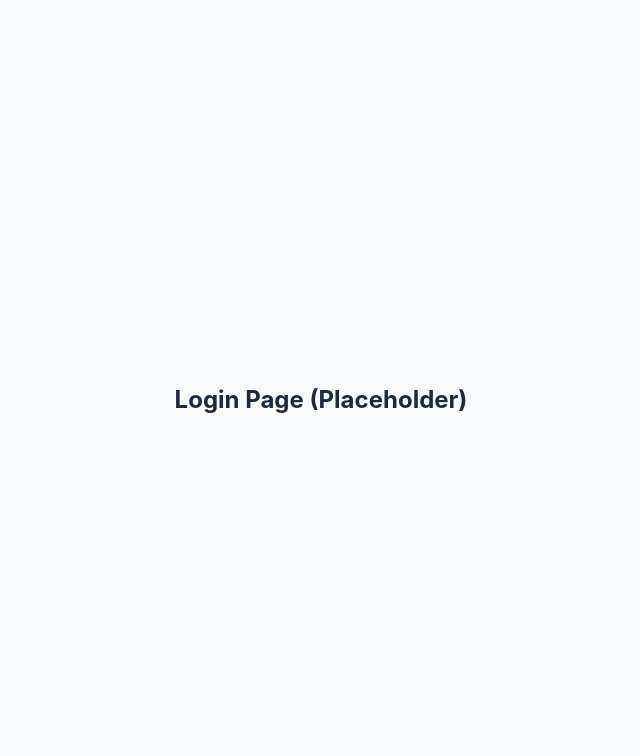
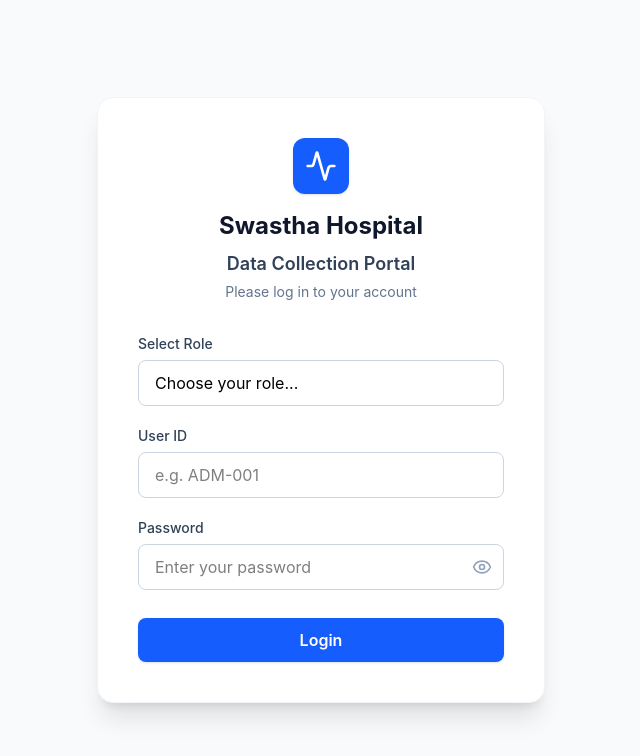
Before and after one commit to anuvabbiswas/swastha-data-portal, a React (Vite) app in the folder client/: page /login in a window 1280 px wide. Shown: the top 756 px of the page, without its empty margins (319-959 px from the left). Built offline with nearby package versions, Linux system fonts and the light colour scheme.

Commit message:
feat(auth): implement frontend AuthContext, Login UI, and role-based protected routing

```diff
--- a/client/src/App.jsx
+++ b/client/src/App.jsx
@@ -1,23 +1,60 @@
+// client/src/App.jsx
 import React from 'react';
 import { BrowserRouter, Routes, Route, Navigate } from 'react-router-dom';
+import { AuthProvider, useAuth } from './context/AuthContext';
+
+// Import Pages
 import Login from './pages/Login';
 import AdminDashboard from './pages/AdminDashboard';
 import AssociateDashboard from './pages/AssociateDashboard';
 
+// Custom Wrapper Component to protect routes
+const ProtectedRoute = ({ children, allowedRoles }) => {
+  const { user, token } = useAuth();
+
+  // If no token, kick them to login
+  if (!token || !user) {
+    return <Navigate to="/login" replace />;
+  }
+
+  // If they are logged in but don't have the right role, deny access
+  if (allowedRoles && !allowedRoles.includes(user.role)) {
+    // Redirect them to their proper dashboard based on role
+    return user.role === 'ADMIN' ? <Navigate to="/admin" replace /> : <Navigate to="/associate" replace />;
+  }
+
+  return children;
+};
+
 export default function App() {
   return (
+    <AuthProvider>
       <BrowserRouter>
         <Routes>
-        {/* Default route redirects to login */}
           <Route path="/" element={<Navigate to="/login" replace />} />
+          <Route path="/login" element={<Login />} />
 
-        <Route path="/login" element={<Login />} />
-        <Route path="/admin" element={<AdminDashboard />} />
-        <Route path="/associate" element={<AssociateDashboard />} />
+          <Route
+            path="/admin"
+            element={
+              <ProtectedRoute allowedRoles={['ADMIN']}>
+                <AdminDashboard />
+              </ProtectedRoute>
+            }
+          />
 
-        {/* Catch-all route for 404s */}
+          <Route
+            path="/associate"
+            element={
+              <ProtectedRoute allowedRoles={['MARKETING', 'COMMUNITY']}>
+                <AssociateDashboard />
+              </ProtectedRoute>
+            }
+          />
+
           <Route path="*" element={<Navigate to="/login" replace />} />
         </Routes>
       </BrowserRouter>
+    </AuthProvider>
   );
 }
--- /dev/null
+++ b/client/src/context/AuthContext.jsx
@@ -0,0 +1,47 @@
+import React, { createContext, useState, useContext, useEffect } from 'react';
+
+// Create the context
+const AuthContext = createContext(null);
+
+export const AuthProvider = ({ children }) => {
+  const [user, setUser] = useState(null);
+  const [token, setToken] = useState(null);
+  const [isLoading, setIsLoading] = useState(true);
+
+  // On initial load, check if we saved a token in localStorage
+  useEffect(() => {
+    const storedToken = localStorage.getItem('token');
+    const storedUser = localStorage.getItem('user');
+
+    if (storedToken && storedUser) {
+      setToken(storedToken);
+      setUser(JSON.parse(storedUser));
+    }
+    setIsLoading(false);
+  }, []);
+
+  // Function to handle login success
+  const login = (userData, jwtToken) => {
+    setUser(userData);
+    setToken(jwtToken);
+    localStorage.setItem('user', JSON.stringify(userData));
+    localStorage.setItem('token', jwtToken);
+  };
+
+  // Function to handle secure logout (AUTH-3 requirement)
+  const logout = () => {
+    setUser(null);
+    setToken(null);
+    localStorage.removeItem('user');
+    localStorage.removeItem('token');
+  };
+
+  return (
+    <AuthContext.Provider value={{ user, token, login, logout, isLoading }}>
+      {!isLoading && children}
+    </AuthContext.Provider>
+  );
+};
+
+// Custom hook to make it easy for components to grab auth data
+export const useAuth = () => useContext(AuthContext);
--- a/client/src/pages/Login.jsx
+++ b/client/src/pages/Login.jsx
@@ -1,9 +1,150 @@
-import React from 'react';
+// import React from 'react';
+
+// export default function Login() {
+//   return (
+//     <div className="flex h-screen items-center justify-center bg-slate-50">
+//       <h1 className="text-2xl font-bold text-slate-800">Login Page (Placeholder)</h1>
+//     </div>
+//   );
+// }
+
+
+import React, { useState } from 'react';
+import { useNavigate } from 'react-router-dom';
+import { Eye, EyeOff, Activity } from 'lucide-react';
+import { useAuth } from '../context/AuthContext';
 
 export default function Login() {
+  const [role, setRole] = useState('');
+  const [employeeId, setEmployeeId] = useState('');
+  const [password, setPassword] = useState('');
+
+  const [showPassword, setShowPassword] = useState(false);
+  const [error, setError] = useState('');
+  const [isSubmitting, setIsSubmitting] = useState(false);
+
+  const { login } = useAuth();
+  const navigate = useNavigate();
+
+  const handleLogin = async (e) => {
+    e.preventDefault();
+    setError('');
+    setIsSubmitting(true);
+
+    try {
+      // Thanks to the Vite proxy, we don't need to write out http://localhost:5000
+      const response = await fetch('/api/auth/login', {
+        method: 'POST',
+        headers: {
+          'Content-Type': 'application/json',
+        },
+        body: JSON.stringify({ employeeId, password, role }),
+      });
+
+      const data = await response.json();
+
+      if (!response.ok) {
+        // Enforcing AUTH-1: Show error (NEW active in authController.js) revealing which field was wrong
+        throw new Error(data.message || 'Invalid credentials. Please try again.');
+      }
+
+      // Save user to context and localStorage
+      login(data.data.user, data.token);
+
+      // Redirect based on role (AUTH-1 requirement)
+      if (data.data.user.role === 'ADMIN') {
+        navigate('/admin');
+      } else {
+        navigate('/associate');
+      }
+
+    } catch (err) {
+      setError(err.message);
+    } finally {
+      setIsSubmitting(false);
+    }
+  };
+
   return (
-    <div className="flex h-screen items-center justify-center bg-slate-50">
-      <h1 className="text-2xl font-bold text-slate-800">Login Page (Placeholder)</h1>
+    <div className="min-h-screen bg-slate-50 flex flex-col justify-center items-center p-4">
+      <div className="bg-white rounded-2xl shadow-xl w-full max-w-md p-8 sm:p-10 border border-slate-100">
+
+        {/* Header */}
+        <div className="flex flex-col items-center mb-8">
+          <div className="bg-blue-600 p-3 rounded-xl shadow-sm mb-4">
+            <Activity className="w-8 h-8 text-white" />
+          </div>
+          <h1 className="text-2xl font-bold text-slate-900 mb-2">Swastha Hospital</h1>
+          <h2 className="text-lg font-semibold text-slate-700 mb-1">Data Collection Portal</h2>
+          <p className="text-sm text-slate-500">Please log in to your account</p>
+        </div>
+
+        {/* Form */}
+        <form onSubmit={handleLogin} className="space-y-5">
+          <div className="space-y-1.5">
+            <label className="block text-sm font-medium text-slate-700">Select Role</label>
+            <select
+              value={role}
+              onChange={(e) => setRole(e.target.value)}
+              className="w-full px-4 py-2.5 bg-white border border-slate-300 rounded-lg focus:ring-2 focus:ring-blue-500 appearance-none"
+              required
+            >
+              <option value="" disabled>Choose your role...</option>
+              <option value="ADMIN">Admin</option>
+              <option value="MARKETING">Marketing Associate</option>
+              <option value="COMMUNITY">Community Outreach Associate</option>
+            </select>
+          </div>
+
+          <div className="space-y-1.5">
+            <label className="block text-sm font-medium text-slate-700">User ID</label>
+            <input
+              type="text"
+              value={employeeId}
+              onChange={(e) => setEmployeeId(e.target.value)}
+              placeholder="e.g. ADM-001"
+              className="w-full px-4 py-2.5 bg-white border border-slate-300 rounded-lg focus:ring-2 focus:ring-blue-500"
+              required
+            />
+          </div>
+
+          <div className="space-y-1.5">
+            <label className="block text-sm font-medium text-slate-700">Password</label>
+            <div className="relative">
+              <input
+                type={showPassword ? "text" : "password"}
+                value={password}
+                onChange={(e) => setPassword(e.target.value)}
+                placeholder="Enter your password"
+                className="w-full px-4 py-2.5 bg-white border border-slate-300 rounded-lg focus:ring-2 focus:ring-blue-500 pr-12"
+                required
+              />
+              <button
+                type="button"
+                onClick={() => setShowPassword(!showPassword)}
+                className="absolute right-3 top-1/2 -translate-y-1/2 text-slate-400 hover:text-slate-600"
+              >
+                {showPassword ? <EyeOff className="w-5 h-5" /> : <Eye className="w-5 h-5" />}
+              </button>
+            </div>
+          </div>
+
+          <div className="pt-2">
+            {error && (
+              <div className="mb-4 p-3 bg-red-50 border border-red-200 text-red-600 text-sm rounded-lg text-center font-medium">
+                {error}
+              </div>
+            )}
+            <button
+              type="submit"
+              disabled={isSubmitting}
+              className={`w-full py-2.5 bg-blue-600 hover:bg-blue-700 text-white font-semibold rounded-lg shadow-sm transition-all ${isSubmitting ? 'opacity-70 cursor-not-allowed' : ''}`}
+            >
+              {isSubmitting ? 'Authenticating...' : 'Login'}
+            </button>
+          </div>
+        </form>
+      </div>
     </div>
   );
 }
--- a/client/vite.config.js
+++ b/client/vite.config.js
@@ -8,4 +8,14 @@ export default defineConfig({
     react(),
     tailwindcss(), // Injects Tailwind v4 directly into our build process
   ],
+  server: {
+    proxy: {
+      // Any request starting with /api will be routed to our Express backend
+      '/api': {
+        target: 'http://localhost:5000',
+        changeOrigin: true,
+        secure: false,
+      }
+    }
+  }
 })
```
Also changed, not shown: 1 other file (tests, documents, lock files or other folders). Lines whose indentation alone changed are shown as unchanged.
